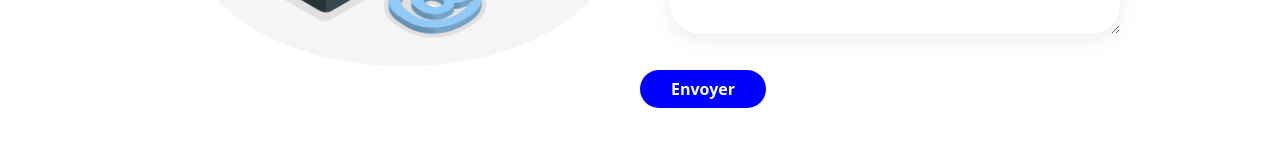
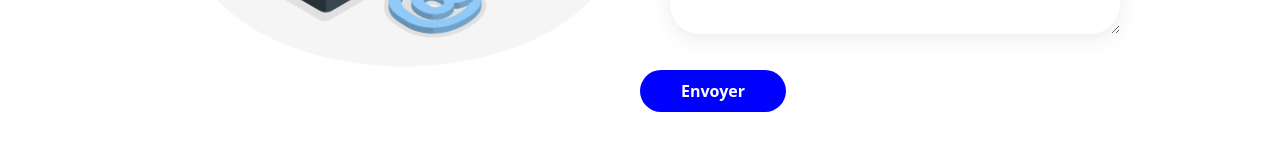
Before and after one commit to Chouchouibtissam/bloom-house-, a React (Create React App) app in the folder frontend/: page /ContactUs in a window 1280 px wide. Shown: the part 550-700 px from the top of the page. Built offline with nearby package versions, Linux system fonts and the light colour scheme.

Commit message:
Modifier la page contactus

```diff
--- a/frontend/src/Pages/ContactUs.js
+++ b/frontend/src/Pages/ContactUs.js
@@ -229,7 +229,7 @@ const ContactUs = () => {
                  <Textarea name='message' id='' cols={30} rows="10"  placeholder='message'>
                  </Textarea>
             </DivMessage>
-            <Button  disabled={isDisabled} onClick={handleClick}  style={isDisabled ? styles.buttonDisabled : styles.button}>Envoyer</Button>
+            <Button>Envoyer</Button>
            </Form>
          </Box>
         </Container>
```
